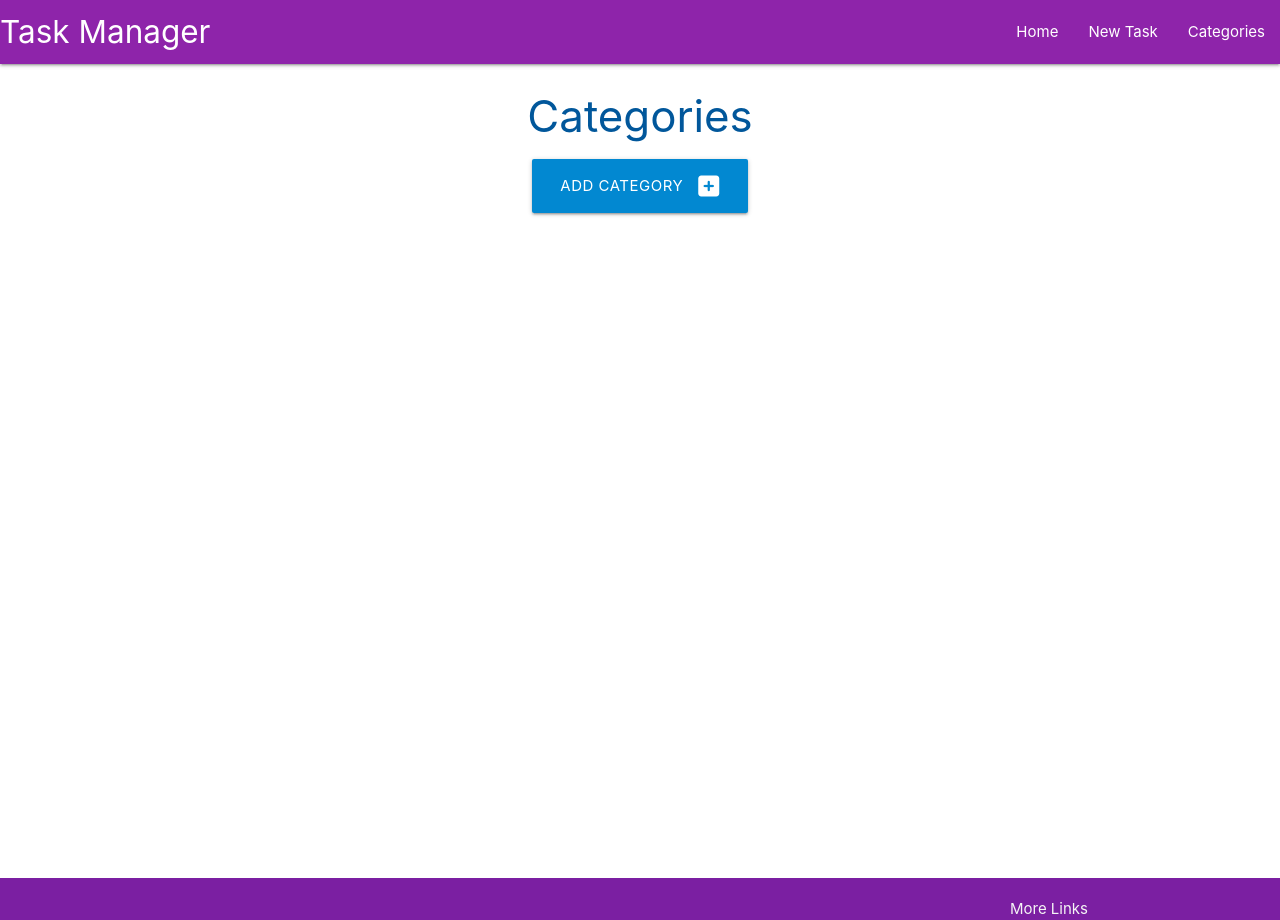
After one commit to cjfinan/flask-sqlalchemy-task-manager, a Flask app: page /categories in a window 1280 px wide. The commit adds this page. Run offline with Flask 2, Linux system fonts and the light colour scheme.

Commit message:
[ADD] categories

```diff
--- a/taskmanager/routes.py
+++ b/taskmanager/routes.py
@@ -1,4 +1,4 @@
-from flask import render_template
+from flask import render_template, request, redirect, url_for
 from taskmanager import app, db
 from taskmanager.models import Category, Task
 
@@ -6,3 +6,18 @@ from taskmanager.models import Category, Task
 @app.route("/")
 def home():
     return render_template("tasks.html")
+
+
+@app.route("/categories")
+def categories():
+    return render_template("categories.html")
+
+
+@app.route("/add_category", methods=["GET", "POST"])
+def add_category():
+    if request.method == "POST":
+        category = Category(category_name=request.form.get("category_name"))
+        db.session.add(category)
+        db.session.commit()
+        return redirect(url_for("categories"))
+    return render_template("add_category.html")
--- a/taskmanager/templates/base.html
+++ b/taskmanager/templates/base.html
@@ -17,16 +17,16 @@
               <a href="#" data-target="mobile-demo" class="sidenav-trigger"><i class="fas fa-bars"></i></a>
               <ul class="right hide-on-med-and-down">
                 <li><a href="{{ url_for('home') }}">Home</a></li>
-                <li><a href="{{ url_for('home') }}">New Task</a></li>
-                <li><a href="{{ url_for('home') }}">All Categories</a></li>
+                <li><a href="">New Task</a></li>
+                <li><a href="{{ url_for('categories') }}">Categories</a></li>
               </ul>
             </div>
           </nav>
 
           <ul class="sidenav" id="mobile-demo">
             <li><a href="{{ url_for('home') }}">Home</a></li>
-            <li><a href="{{ url_for('home') }}">New Task</a></li>
-            <li><a href="{{ url_for('home') }}">All Categories</a></li>
+            <li><a href="">New Task</a></li>
+            <li><a href="{{ url_for('categories') }}">Categories</a></li>
           </ul>
     </header>
 
--- /dev/null
+++ b/taskmanager/templates/categories.html
@@ -0,0 +1,14 @@
+{% extends "base.html" %}
+{% block content %}
+
+<h3 class="light-blue-text text-darken-4 center-align">Categories</h3>
+
+<div class="row">
+    <div class="col s12 center-align">
+        <a href="{{ url_for('add_category') }}" class="btn-large light-blue darken-2">
+            Add Category <i class="fas fa-plus-square right"></i>
+        </a>
+    </div>
+</div>
+
+{% endblock %}
```
Also changed, not shown: taskmanager/templates/add_category.html (added, +27 -0 lines).
